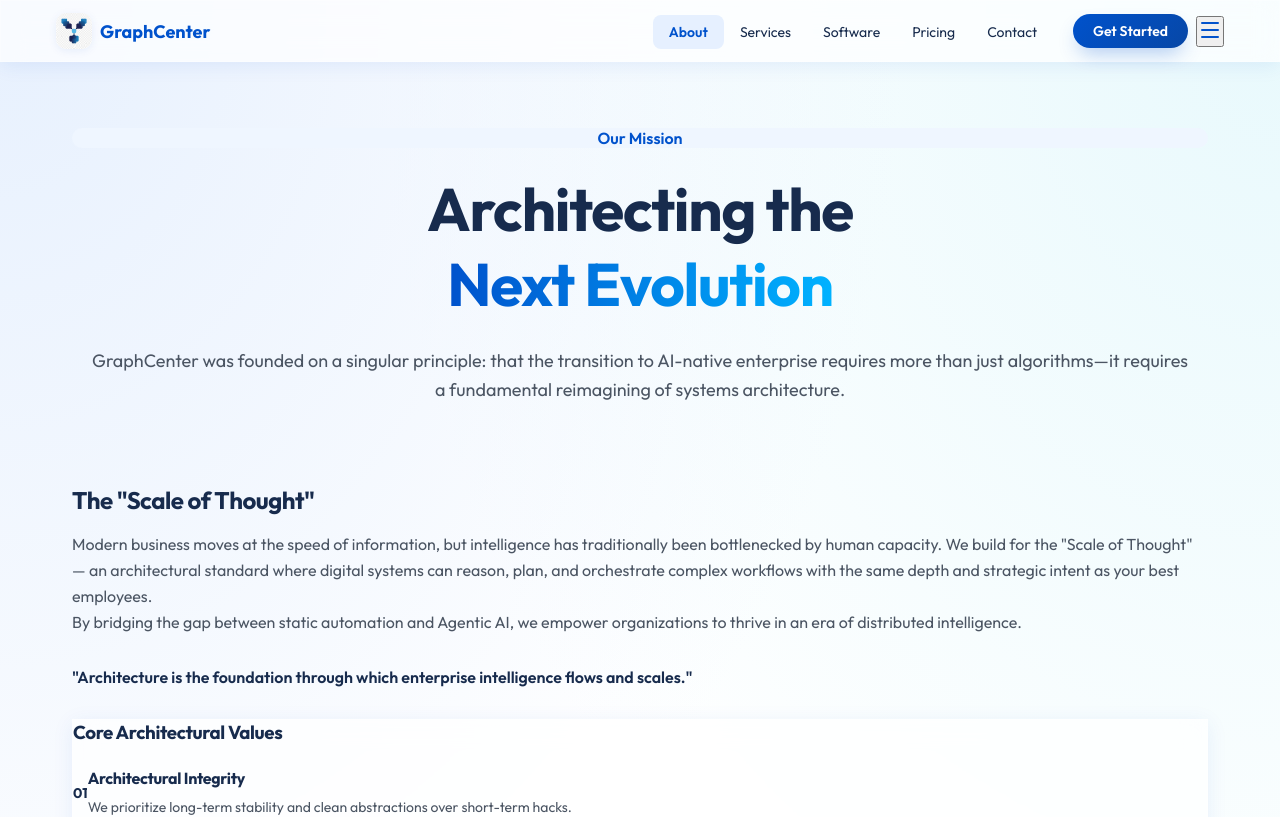
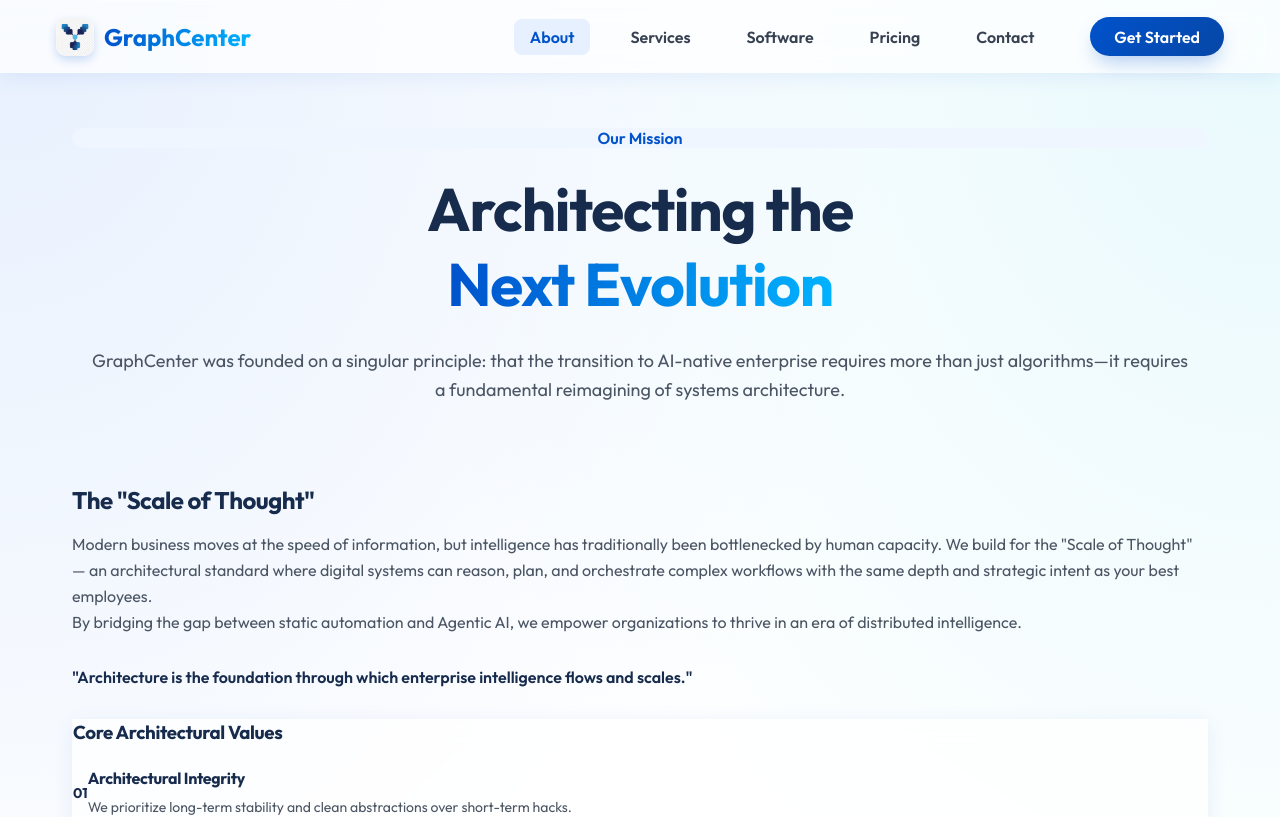
Before and after one commit to GraphCenter/graphcenter-web, a Next.js app: page /about in a window 1280 px wide. Shown: the top 817 px of the page. Built offline with nearby package versions, Linux system fonts and the light colour scheme.

Commit message:
Refining UI

```diff
--- a/src/app/globals.css
+++ b/src/app/globals.css
@@ -425,3 +425,43 @@ h4 {
     transform: rotate(360deg);
   }
 }
+
+/* Navbar Responsiveness Utilities */
+@media (max-width: 1023px) {
+  .hide-on-mobile {
+    display: none !important;
+  }
+  .mobile-menu-overlay {
+    opacity: 1;
+    visibility: visible;
+  }
+  .mobile-menu-panel {
+    transform: translateX(0);
+  }
+}
+
+@media (min-width: 1024px) {
+  .hide-on-desktop {
+    display: none !important;
+  }
+}
+
+/* Enhanced UI Utilities */
+.text-gradient {
+  background: linear-gradient(90deg, #0052cc, #00b2ff);
+  -webkit-background-clip: text;
+  background-clip: text;
+  -webkit-text-fill-color: transparent;
+}
+
+.transition-all {
+  transition: all 0.3s ease;
+}
+
+.hover-scale:hover {
+  transform: scale(1.05);
+}
+
+.hover-glow:hover {
+  box-shadow: 0 10px 25px -5px rgba(0, 82, 204, 0.4);
+}
--- a/src/components/Navbar.tsx
+++ b/src/components/Navbar.tsx
@@ -39,103 +39,98 @@ export default function Navbar() {
 
     return (
         <>
-            <nav className="glass" style={{ position: 'fixed', top: 0, width: '100%', zIndex: 100, padding: '0.75rem 0' }}>
-                <div className="container" style={{ display: 'flex', justifyContent: 'space-between', alignItems: 'center', padding: '0 1rem' }}>
-                    <Link href="/" style={{ display: 'flex', alignItems: 'center', gap: '8px', textDecoration: 'none' }}>
-                        <Image
-                            src="/chatbot-logo.png"
-                            alt="GraphCenter Logo"
-                            width={36}
-                            height={36}
-                            className="w-8 h-8 sm:w-10 sm:h-10"
-                            style={{
-                                borderRadius: '10px',
-                                boxShadow: '0 2px 8px rgba(0, 82, 204, 0.08)',
-                                transition: 'all 0.3s ease'
-                            }}
-                        />
-                        <span style={{ fontSize: '1.125rem', fontWeight: 700, color: 'var(--primary)' }} className="sm:text-xl md:text-2xl">
-                            GraphCenter
-                        </span>
+            <style dangerouslySetInnerHTML={{__html: `
+                .navbar-fixed { position: fixed; top: 0; left:0; width: 100%; z-index: 50; padding: 1rem 0; transition: all 0.3s ease; }
+                .navbar-container { display: flex; justify-content: space-between; align-items: center; padding: 0 1rem; max-width: 1200px; margin: 0 auto; }
+                .logo-wrapper { display: flex; align-items: center; gap: 10px; text-decoration: none; transition: transform 0.2s; }
+                .logo-wrapper:hover { transform: scale(1.02); }
+                .logo-text { font-size: 1.5rem; font-weight: 700; background: linear-gradient(90deg, #0052cc, #00b2ff); -webkit-background-clip: text; -webkit-text-fill-color: transparent; }
+
+                .desktop-nav { display: none; }
+                .mobile-toggle { display: block; background: #eff6ff; border: none; cursor: pointer; padding: 0.5rem; border-radius: 8px; transition: background 0.2s; }
+                .mobile-toggle:hover { background: #e0f2fe; }
+
+                .mobile-overlay { position: fixed; top: 0; left: 0; right: 0; bottom: 0; background: rgba(0,0,0,0.5); z-index: 40; backdrop-filter: blur(4px); }
+                .mobile-panel { position: fixed; top: 0; right: 0; bottom: 0; width: 320px; max-width: 85%; background: rgba(255, 255, 255, 0.98); z-index: 50; box-shadow: -5px 0 25px rgba(0,82,204,0.15); display: flex; flex-direction: column; transition: transform 0.3s ease; }
+                .mobile-panel-header { display: flex; justify-content: space-between; align-items: center; padding: 1.5rem; border-bottom: 1px solid #f0f0f0; }
+                .mobile-nav-links { display: flex; flex-direction: column; padding: 1.5rem; gap: 0.5rem; }
+                .mobile-nav-item { padding: 1rem; border-radius: 12px; font-weight: 600; font-size: 1.1rem; text-decoration: none; transition: all 0.2s; }
+                .mobile-nav-item:hover { background: #eff6ff; color: #0052cc !important; padding-left: 1.5rem; }
+
+                @media (min-width: 1024px) {
+                    .desktop-nav { display: flex; gap: 1.5rem; align-items: center; }
+                    .mobile-toggle { display: none; }
+                    .mobile-overlay, .mobile-panel { display: none !important; }
+                }
+            `}} />
+            <nav className="glass navbar-fixed">
+                <div className="navbar-container">
+                    <Link href="/" className="logo-wrapper">
+                        <Image src="/chatbot-logo.png" alt="Logo" width={38} height={38} style={{ borderRadius: '10px', boxShadow: '0 4px 10px rgba(0,82,204,0.2)' }} />
+                        <span className="logo-text">GraphCenter</span>
                     </Link>
 
-                    <div style={{ display: 'flex', gap: '0.5rem', fontWeight: 500, alignItems: 'center' }}>
+                    <div style={{ display: 'flex', alignItems: 'center', gap: '1rem' }}>
                         {/* Desktop Navigation */}
-                        <div className="hidden lg:flex lg:gap-3 xl:gap-4">
+                        <div className="desktop-nav">
                             {navLinks.map(link => (
                                 <Link
                                     key={link.href}
                                     href={link.href}
-                                    className={`nav-link text-sm xl:text-base ${isActive(link.href) ? 'nav-link-active' : ''}`}
+                                    className={isActive(link.href) ? 'nav-link-active nav-link' : 'nav-link'}
+                                    style={{ fontWeight: 600, color: '#374151' }}
                                 >
                                     {link.label}
                                 </Link>
                             ))}
+                            <Link href="/contact" className="btn-primary" style={{ textDecoration: 'none', marginLeft: '1rem', padding: '0.6rem 1.5rem' }}>
+                                Get Started
+                            </Link>
                         </div>
 
-                        {/* Get Started Button */}
-                        <Link
-                            href="/contact"
-                            className="hidden lg:inline-block btn-primary text-sm xl:text-base"
-                            style={{ padding: '0.5rem 1.25rem', textDecoration: 'none', marginLeft: '0.75rem' }}
-                        >
-                            Get Started
-                        </Link>
-
                         {/* Mobile Menu Toggle */}
-                        <button
-                            onClick={() => setMobileMenuOpen(!mobileMenuOpen)}
-                            className="lg:hidden p-2 rounded-lg hover:bg-blue-50 transition-colors"
-                            aria-label="Toggle menu"
-                            aria-expanded={mobileMenuOpen}
-                        >
-                            {mobileMenuOpen ? (
-                                <X className="w-6 h-6 text-blue-600" />
-                            ) : (
-                                <Menu className="w-6 h-6 text-blue-600" />
-                            )}
+                        <button className="mobile-toggle" onClick={() => setMobileMenuOpen(true)} aria-label="Open menu">
+                            <Menu size={24} color="#0052cc" />
                         </button>
                     </div>
                 </div>
             </nav>
 
-            {/* Mobile Slide-in Menu */}
+            {/* Mobile Menu */}
             {mobileMenuOpen && (
                 <>
-                    {/* Overlay */}
-                    <div
-                        className="fixed inset-0 bg-black bg-opacity-50 z-40 lg:hidden"
-                        onClick={() => setMobileMenuOpen(false)}
-                        aria-hidden="true"
-                    />
-
-                    {/* Menu Panel */}
-                    <div
-                        className="fixed top-0 left-0 h-full w-72 sm:w-80 bg-white shadow-2xl z-50 transform transition-transform duration-300 ease-in-out lg:hidden"
-                        style={{ paddingTop: '5rem' }}
-                    >
-                        <div className="flex flex-col p-6 space-y-3 overflow-y-auto h-full">
+                    <div className="mobile-overlay" onClick={() => setMobileMenuOpen(false)} />
+                    <div className="mobile-panel">
+                        <div className="mobile-panel-header">
+                            <div style={{ display: 'flex', alignItems: 'center', gap: '8px' }}>
+                                <Image src="/chatbot-logo.png" alt="Logo" width={28} height={28} style={{ borderRadius: '6px' }} />
+                                <span className="logo-text" style={{ fontSize: '1.25rem' }}>GraphCenter</span>
+                            </div>
+                            <button onClick={() => setMobileMenuOpen(false)} style={{ background: '#f3f4f6', border: 'none', cursor: 'pointer', padding: '8px', borderRadius: '50%', display: 'flex' }}>
+                                <X size={20} color="#4b5563" />
+                            </button>
+                        </div>
+                        <div className="mobile-nav-links">
                             {navLinks.map(link => (
                                 <Link
                                     key={link.href}
                                     href={link.href}
-                                    className={`text-base sm:text-lg font-semibold p-3 sm:p-4 rounded-xl transition-all ${isActive(link.href)
-                                            ? 'bg-blue-50 text-blue-600'
-                                            : 'text-gray-700 hover:bg-gray-50'
-                                        }`}
+                                    className="mobile-nav-item"
+                                    style={{
+                                        background: isActive(link.href) ? 'linear-gradient(90deg, #eff6ff, transparent)' : 'transparent',
+                                        color: isActive(link.href) ? '#0052cc' : '#4b5563',
+                                        borderLeft: isActive(link.href) ? '4px solid #0052cc' : '4px solid transparent'
+                                    }}
                                     onClick={() => setMobileMenuOpen(false)}
                                 >
                                     {link.label}
                                 </Link>
                             ))}
-                            <Link
-                                href="/contact"
-                                className="btn-primary text-center py-4 rounded-xl mt-6"
-                                style={{ textDecoration: 'none' }}
-                                onClick={() => setMobileMenuOpen(false)}
-                            >
-                                Get Started
-                            </Link>
+                            <div style={{ marginTop: '2rem' }}>
+                                <Link href="/contact" className="btn-primary" style={{ display: 'block', textAlign: 'center', textDecoration: 'none', padding: '1rem' }} onClick={() => setMobileMenuOpen(false)}>
+                                    Get Started
+                                </Link>
+                            </div>
                         </div>
                     </div>
                 </>
```
Also changed, not shown: 2 other files (tests, documents, lock files or other folders).
